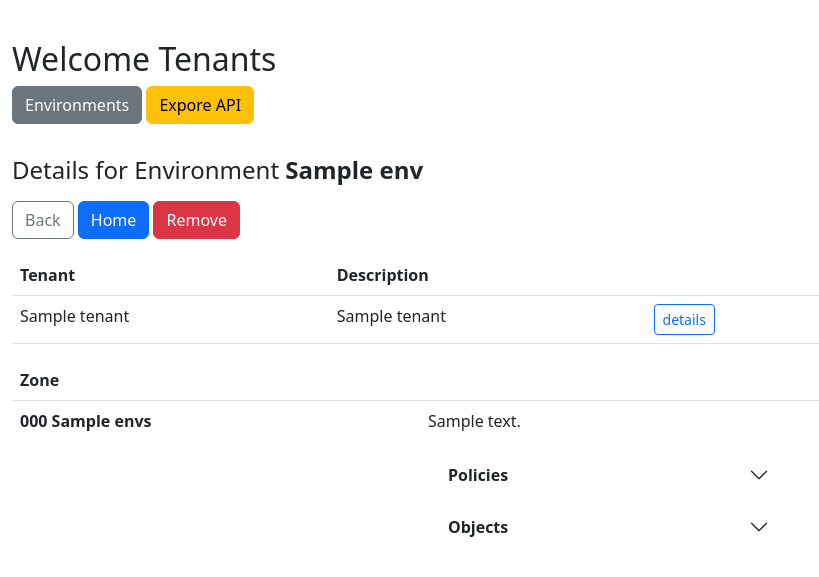
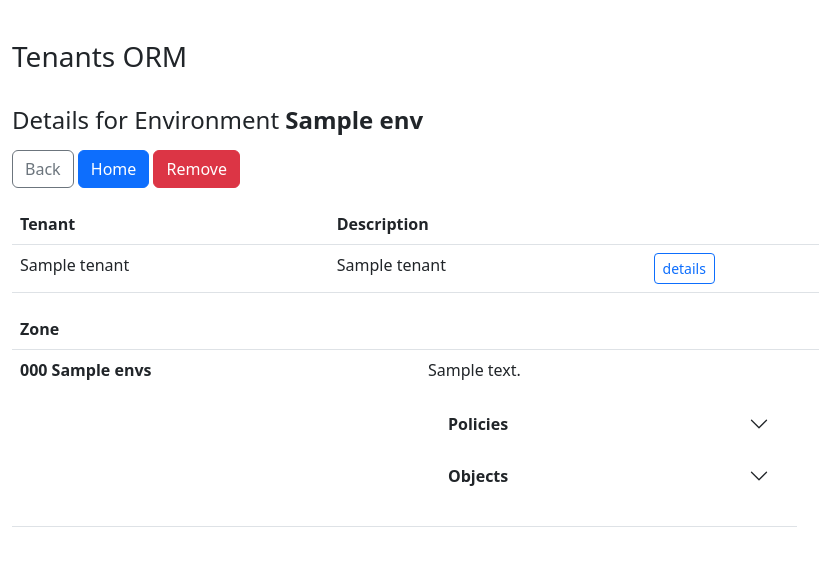
Before and after one commit to bvilajol/orm_flask, a Python web app: template web/project/templates/environment.html in a window 1280 px wide. Shown: the top 577 px of the page, without its empty margins (0-819 px from the left). Run offline with Jinja, Linux system fonts and the light colour scheme; the template is opened without the code that fills it: most values are stand-ins (such as "Sample title", 1, 10 or a date in 2020).

Commit message:
base.html - removed stuff

```diff
--- a/web/project/templates/base.html
+++ b/web/project/templates/base.html
@@ -11,9 +11,7 @@
         <script src="https://cdn.jsdelivr.net/npm/bootstrap@5.2.3/dist/js/bootstrap.bundle.min.js" integrity="sha384-kenU1KFdBIe4zVF0s0G1M5b4hcpxyD9F7jL+jjXkk+Q2h455rYXK/7HAuoJl+0I4" crossorigin="anonymous"></script>
         <div class="container-fluid" style="height: 600px; margin-top: 40px;">
             <p>
-                <h2>Welcome Tenants</h2>
-                <a href="{{ url_for('environments') }}"><button type="button" class="btn btn-secondary">Environments</button></a>
-                <a href="{{ url_for('ui') }}"><button type="button" class="btn btn-warning">Expore API</button></a>
+                <h3>Tenants ORM</h3>
             </p>
             {% block content%}
             {% endblock %}
```
